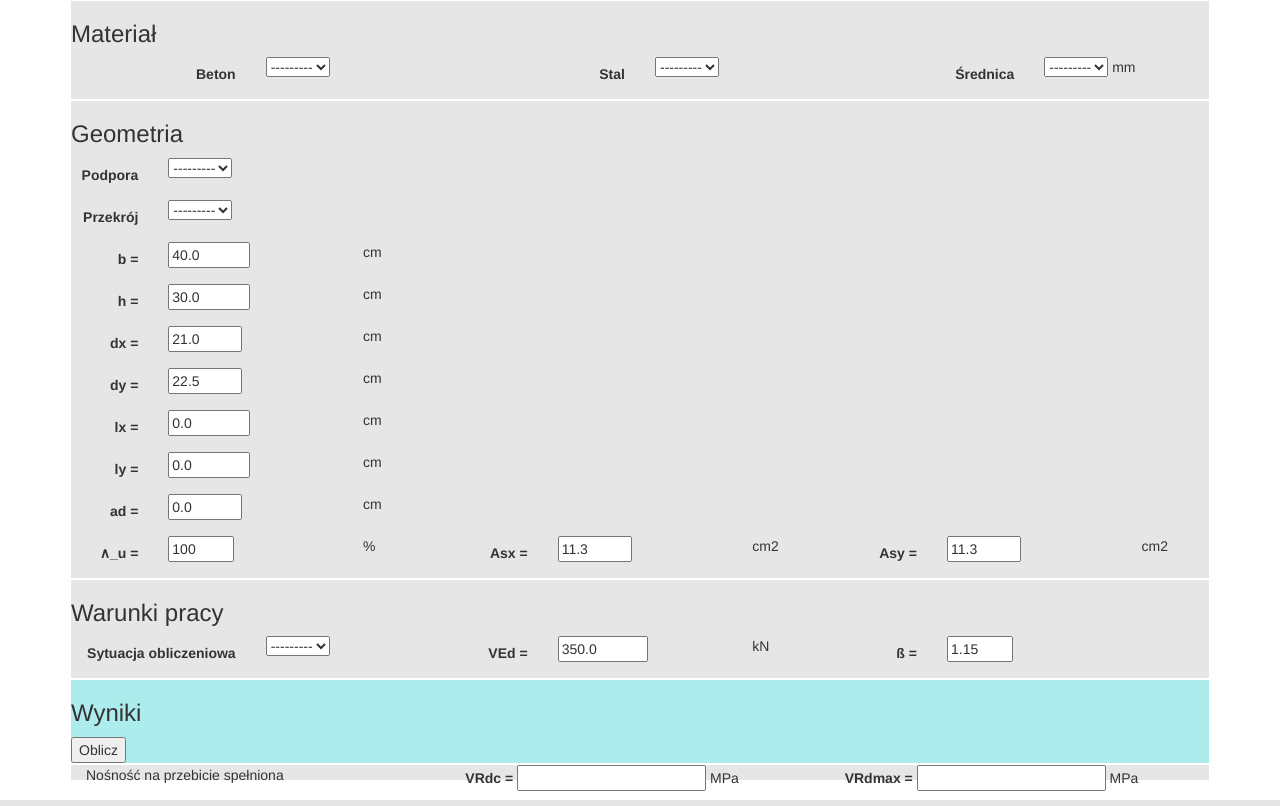
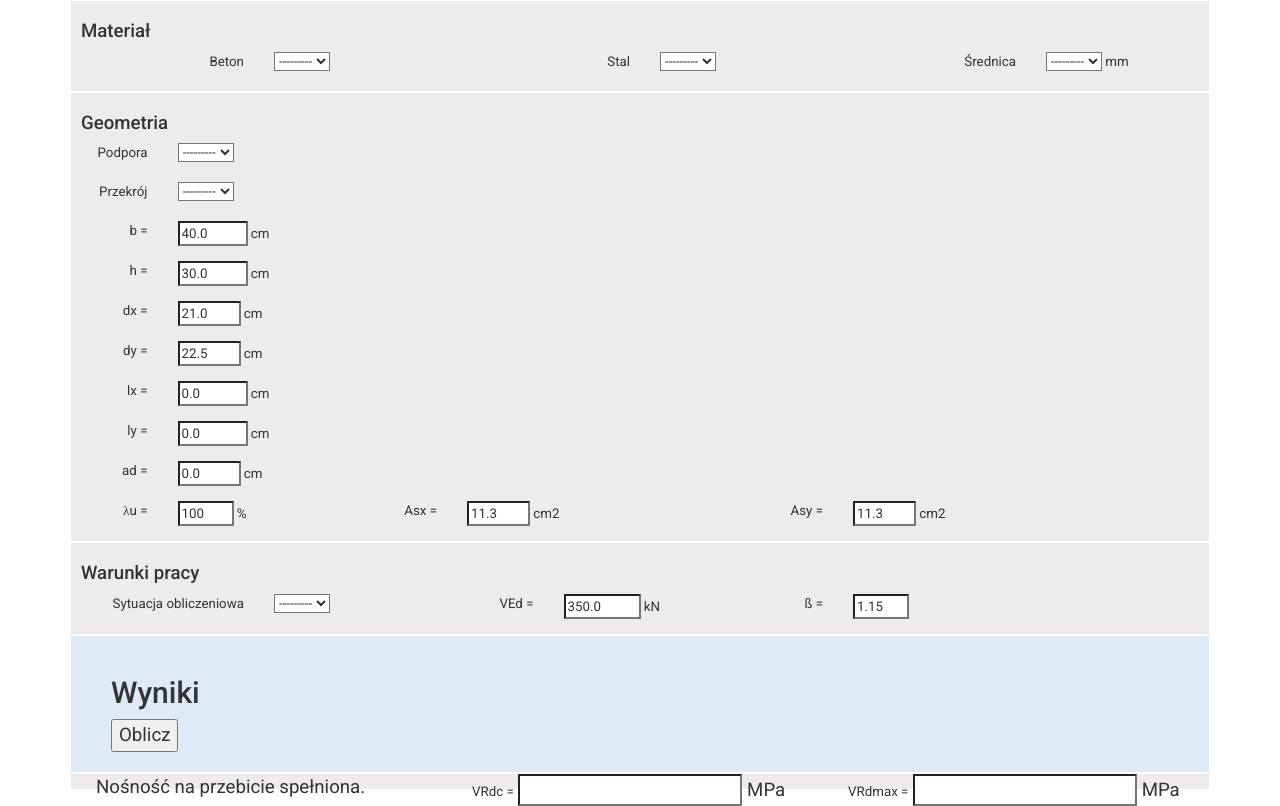
Before and after one commit to mysthea/RC1, a Django app: template app/app/templates/punching.html in a window 1280 px wide. Run offline with Django 3.2, Linux system fonts and the light colour scheme; the template is opened without the code that fills it: values that come from a table or form of the project are taken from there, others are empty; some libraries are stand-ins or nearby versions.

Commit message:
#2: add css styles

```diff
--- /dev/null
+++ b/app/app/static/css/style.css
@@ -0,0 +1,49 @@
+.form-data {
+    background-color: #ECECEC;
+    border: 1px solid white;
+    margin-top: 0;
+    padding: 0px 0px 0px 10px;
+    font-family: 'Roboto';
+    color: #333333;
+    font-size: 14pt;
+    text-decoration: none;
+}
+
+.form-label {
+    font-size: 10pt;
+    font-weight: 400;
+    text-align: right;
+}
+
+.form-input {
+    font-size: 10pt;
+    font-weight: 400;
+}
+
+.form-unit {
+    font-size: 10pt;
+}
+
+.form-result {
+    background-color: #DEEBF7;
+    border: 1px solid white;
+    margin-top: 0;
+    padding: 20px 20px 20px 40px;
+    font-family: 'Roboto';
+    color: #333333;
+    font-size: 14pt;
+    text-decoration: none;
+}
+
+.form-output {
+    font-size: 10pt;
+}
+
+.form-data h2 {
+    font-size: 14pt;
+    text-decoration: none;
+}
+
+input, select {
+	background-color: #ffffff;
+}
--- a/app/app/templates/punching.html
+++ b/app/app/templates/punching.html
@@ -7,152 +7,141 @@
 	<script src="{{ STATIC_URL }}js/vendor/jquery-1.11.3.min.js"></script>
 	<script src="{{ STATIC_URL }}js/vendor/bootstrap.min.js"></script>
 	<link href="{{ STATIC_URL }}css/vendor/bootstrap.min.css" rel="stylesheet" />
+	<link href="{{ STATIC_URL }}css/style.css" rel="stylesheet" />
+	<link href="//fonts.googleapis.com/css?family=Roboto:300,400,500,700,100" rel="stylesheet" type="text/css">
 
 </head>
 <body>
 	<div class="container">
 		<form class="form-horizontal">
 			{% csrf_token %}
-			<div style="background-color: #e6e6e6; border: 1px solid white">
-				<h3>Materiał</h3>
+			<div class="form-data">
+				<h2>Materiał</h2>
 				<div class="form-group">
-					<label for="id_c_class" class="col-sm-2 control-label">Beton</label>
-					<div class="col-sm-2">
+					<label for="id_c_class" class="col-sm-2 form-label">Beton</label>
+					<div class="col-sm-2 form-input">
 						{{ form.c_class }}
 					</div>
-					<label for="id_s_class" class="col-sm-2 control-label">Stal</label>
-					<div class="col-sm-2">
+					<label for="id_s_class" class="col-sm-2 form-label">Stal</label>
+					<div class="col-sm-2 form-input">
 						{{ form.s_class }}
 					</div>
-					<label for="id_dsw" class="col-sm-2 control-label">Średnica</label>
-					<div class="col-sm-2">
+					<label for="id_dsw" class="col-sm-2 form-label">Średnica</label>
+					<div class="col-sm-2 form-input">
 						{{ form.dsw }} mm
 					</div>
 				</div>
 			</div>
-			<div style="background-color: #e6e6e6; border: 1px solid white">
-				<h3>Geometria</h3>
+			<div class="form-data">
+				<h2>Geometria</h2>
 				<div>
 					<div>
 						<div class="form-group">
-							<label for="id_support" class="col-sm-1 control-label">Podpora</label>
-							<div class="col-sm-2">
+							<label for="id_support" class="col-sm-1 form-label">Podpora</label>
+							<div class="col-sm-2 form-input">
 								{{ form.support }}
 							</div>
 						</div>
 						<div class="form-group">
-							<label for="id_sect" class="col-sm-1 control-label">Przekrój</label>
-							<div class="col-sm-2">
+							<label for="id_sect" class="col-sm-1 form-label">Przekrój</label>
+							<div class="col-sm-2 form-input">
 								{{ form.sect }}
 							</div>
 						</div>
 						<div class="form-group">
-							<label for="id_b" class="col-sm-1 control-label">b =</label>
-							<div class="col-sm-2">
-								{{ form.b }}
+							<label for="id_b" class="col-sm-1 form-label">b =</label>
+							<div class="col-sm-2 form-input">
+								{{ form.b }} cm
 							</div>
-							<span class="col-sm-1">cm</span>
 						</div>
 						<div class="form-group">
-							<label for="id_h" class="col-sm-1 control-label">h =</label>
-							<div class="col-sm-2">
-								{{ form.h }}
+							<label for="id_h" class="col-sm-1 form-label">h =</label>
+							<div class="col-sm-2 form-input">
+								{{ form.h }} cm
 							</div>
-							<span class="col-sm-1">cm</span>
 						</div>
 						<div class="form-group">
-							<label for="id_dx" class="col-sm-1 control-label">dx =</label>
-							<div class="col-sm-2">
-								{{ form.dx }}
+							<label for="id_dx" class="col-sm-1 form-label">dx =</label>
+							<div class="col-sm-2 form-input">
+								{{ form.dx }} cm
 							</div>
-							<span class="col-sm-1">cm</span>
 						</div>
 						<div class="form-group">
-							<label for="id_dy" class="col-sm-1 control-label">dy =</label>
-							<div class="col-sm-2">
-								{{ form.dy }}
+							<label for="id_dy" class="col-sm-1 form-label">dy =</label>
+							<div class="col-sm-2 form-input">
+								{{ form.dy }} cm
 							</div>
-							<span class="col-sm-1">cm</span>
 						</div>
 						<div class="form-group">
-							<label for="id_lx" class="col-sm-1 control-label">lx =</label>
-							<div class="col-sm-2">
-								{{ form.lx }}
+							<label for="id_lx" class="col-sm-1 form-label">lx =</label>
+							<div class="col-sm-2 form-input">
+								{{ form.lx }} cm
 							</div>
-							<span class="col-sm-1">cm</span>
 						</div>
 						<div class="form-group">
-							<label for="id_ly" class="col-sm-1 control-label">ly =</label>
-							<div class="col-sm-2">
-								{{ form.ly }}
+							<label for="id_ly" class="col-sm-1 form-label">ly =</label>
+							<div class="col-sm-2 form-input">
+								{{ form.ly }} cm
 							</div>
-							<span class="col-sm-1">cm</span>
 						</div>
 						<div class="form-group">
-							<label for="id_ad" class="col-sm-1 control-label">ad =</label>
-							<div class="col-sm-2">
-								{{ form.ad }}
+							<label for="id_ad" class="col-sm-1 form-label">ad =</label>
+							<div class="col-sm-2 form-input">
+								{{ form.ad }} cm
 							</div>
-							<span class="col-sm-1">cm</span>
 						</div>
 					</div>
 					<div></div>
 				</div>
 				<div>
 					<div class="form-group">
-						<label for="id_lambda_u" class="col-sm-1 control-label">∧_u =</label>
-						<div class="col-sm-2">
-							{{ form.lambda_u }}
+						<label for="id_lambda_u" class="col-sm-1 form-label">λu =</label>
+						<div class="col-sm-2 form-input">
+							{{ form.lambda_u }} %
 						</div>
-						<span class="col-sm-1">%</span>
-						<label for="id_asx" class="col-sm-1 control-label">Asx =</label>
-						<div class="col-sm-2">
-							{{ form.asx }}
+						<label for="id_asx" class="col-sm-1 form-label">Asx =</label>
+						<div class="col-sm-3 form-input">
+							{{ form.asx }} cm2
 						</div>
-						<span class="col-sm-1">cm2</span>
-						<label for="id_asy" class="col-sm-1 control-label">Asy =</label>
-						<div class="col-sm-2">
-							{{ form.asy }}
+						<label for="id_asy" class="col-sm-1 form-label">Asy =</label>
+						<div class="col-sm-3 form-input">
+							{{ form.asy }} cm2
 						</div>
-						<span class="col-sm-1">cm2</span>
 					</div>
 				</div>
 			</div>
-			<div style="background-color: #e6e6e6; border: 1px solid white">
-				<h3>Warunki pracy</h3>
+			<div class="form-data">
+				<h2>Warunki pracy</h2>
 				<div class="form-group">
-					<label for="id_dsit" class="col-sm-2 control-label">Sytuacja obliczeniowa</label>
-					<div class="col-sm-2">
+					<label for="id_dsit" class="col-sm-2 form-label">Sytuacja obliczeniowa</label>
+					<div class="col-sm-2 form-input">
 						{{ form.dsit }}
 					</div>
-					<label for="id_ved" class="col-sm-1 control-label">VEd =</label>
-					<div class="col-sm-2">
-						{{ form.ved }}
+					<label for="id_ved" class="col-sm-1 form-label">VEd =</label>
+					<div class="col-sm-2 form-input">
+						{{ form.ved }} kN
 					</div>
-					<span class="col-sm-1">kN</span>
-					<label for="id_beta" class="col-sm-1 control-label">ß =</label>
-					<div class="col-sm-2">
+					<label for="id_beta" class="col-sm-1 form-label">ß =</label>
+					<div class="col-sm-2 form-input">
 						{{ form.beta }}
 					</div>
 				</div>
 			</div>
-			<div style="background-color: #aceced; border: 1px solid white">
-				<h3>Wyniki</h3>
+			<div class="form-result">
+				<h2>Wyniki</h2>
 				<button type="button">Oblicz</button>
 			</div>
 		</form>
-		<div style="background-color: #e6e6e6; border: 1px solid white">
+		<div class="form-data">
 			<div class="form-group">
-				<div class="col-sm-4">Nośność na przebicie spełniona</div>
+				<div class="col-sm-4">Nośność na przebicie spełniona.</div>
 				<div class="col-sm-4">
-					<label class="control-label">VRdc =</label>
-					<input />
-					<span>MPa</span>
+					<label class="form-label">VRdc =</label>
+					<input /> MPa
 				</div>
 				<div class="col-sm-4">
-					<label class="control-label">VRdmax =</label>
-					<input />
-					<span>MPa</span>
+					<label class="form-label">VRdmax =</label>
+					<input /> MPa
 				</div>
 			</div>
 		</div>
```
